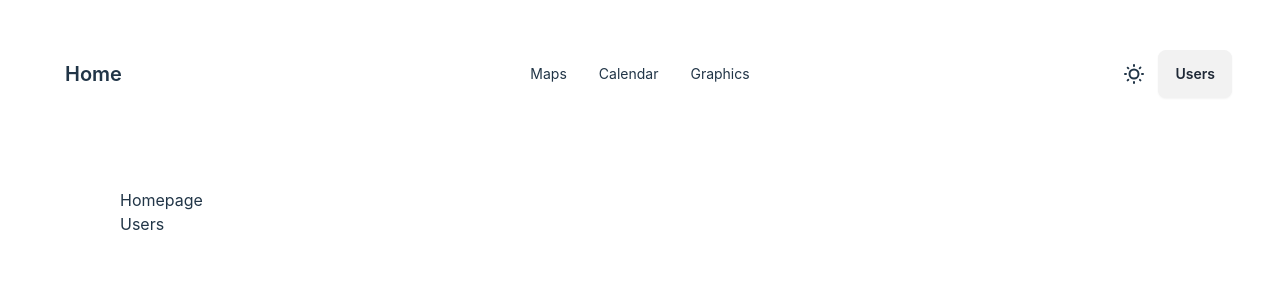
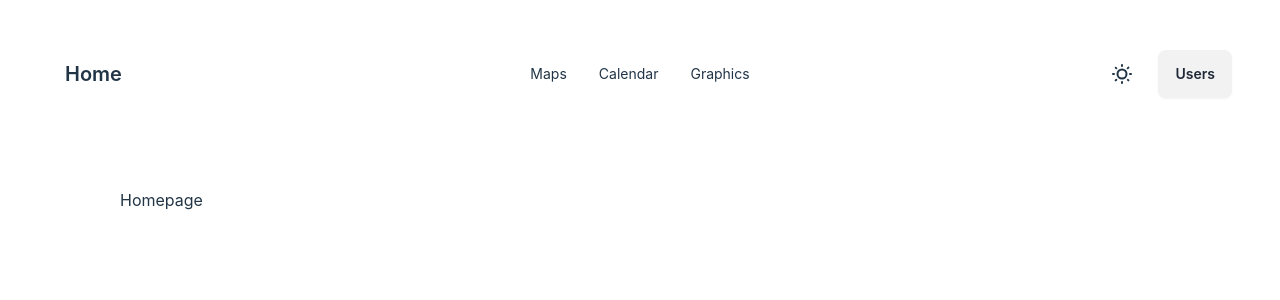
Before and after one commit to LaraBerenguer/nodejs-express-mysql, a React (Vite) app: page / in a window 1280 px wide. Shown: the top 300 px of the page. Built offline with nearby package versions, Linux system fonts and the light colour scheme.

Commit message:
Cleanup logic and HomePage. Adjusted Navbar spacing.

```diff
--- a/src/components/Map/Map.tsx
+++ b/src/components/Map/Map.tsx
@@ -30,8 +30,6 @@ const Map = () => {
                     ))
                     .addTo(map);
             })
-
-            return () => { map.remove() }
         }
 
     }, []);
--- a/src/components/Navbar.tsx
+++ b/src/components/Navbar.tsx
@@ -37,7 +37,7 @@ const Navbar = () => {
                     <li><Link to="/graphics">Graphics</Link></li>
                 </ul>
             </div>
-            <div className="navbar-end flex gap-3">
+            <div className="navbar-end flex gap-6">
                 <ThemeController />
                 <Link className="btn" to="/users">Users</Link>
             </div>
--- a/src/pages/HomePage.tsx
+++ b/src/pages/HomePage.tsx
@@ -4,14 +4,6 @@ const HomePage = () => {
     return (
         <div>
             <h1>Homepage</h1>
-            <div>
-                <p>Users</p>
-                <p>{}</p>
-            </div>
-            <div>
-                <button></button>
-            </div>
-
         </div>
     )
 };
```
